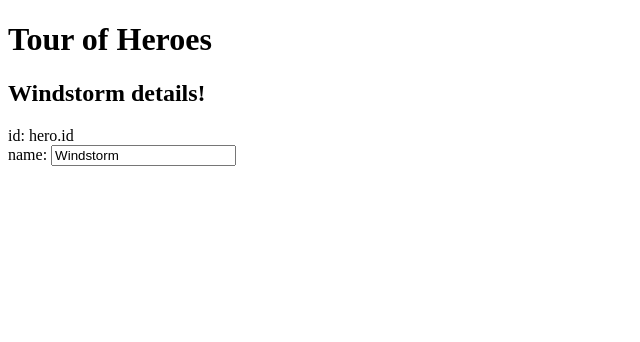
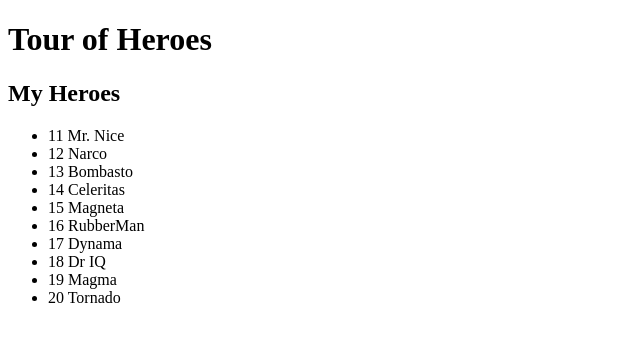
Before and after one commit to Zeinad/angular-toh, an Angular app: page / in a window 1280 px wide. Shown: the top 342 px of the page, without its empty margins (0-640 px from the left). Built offline with nearby package versions, Linux system fonts and the light colour scheme.

Commit message:
hero list

```diff
--- a/src/app/app.component.html
+++ b/src/app/app.component.html
@@ -1,11 +1,19 @@
 <h1>
   {{title}}
 </h1>
-<h2>
+<h2>My Heroes</h2>
+
+<ul class="heroes">
+  <li *ngFor="let hero of heroes">
+    <span class="badge">{{hero.id}}</span> {{hero.name}}
+  </li>
+</ul>
+
+<!--<h2>
   {{hero.name}} details!
 </h2>
-<div><label>id: </label>hero.id</div>
+<div><label>id: </label>{{hero.id}}</div>
 <div>
   <label>name: </label>
   <input [(ngModel)]="hero.name" placeholder="name">
-</div>
+</div>-->
--- a/src/app/app.component.ts
+++ b/src/app/app.component.ts
@@ -24,9 +24,7 @@
   styleUrls: ['./app.component.css']
 })
 export class AppComponent {
+  hero: Hero;
   title = 'Tour of Heroes';
-  hero: Hero = {
-    id: 1,
-    name: 'Windstorm'
-  };
+  heroes = HEROES;
 }
```
Also changed, not shown: 1 other file (tests, documents, lock files or other folders).
